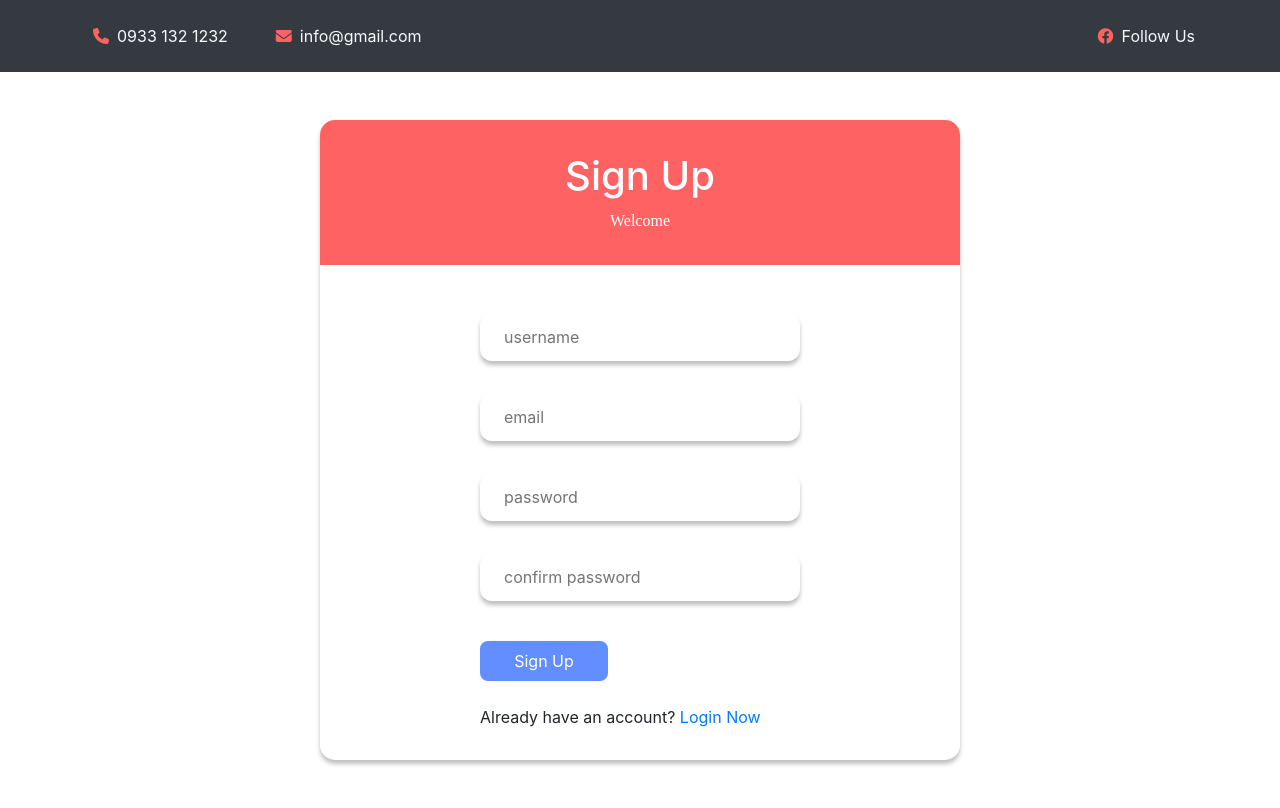
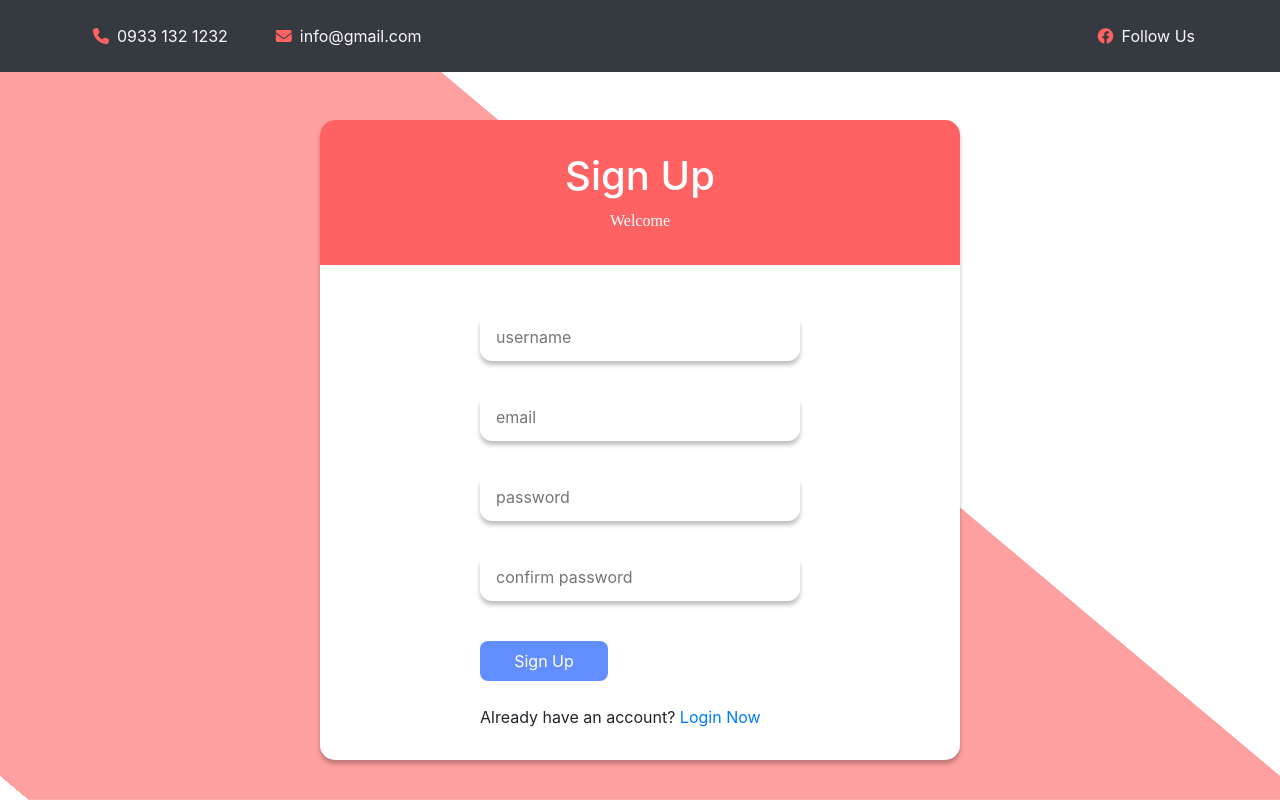
Before and after one commit to trinity-fptu/SWP391_HealthCareProject, an ASP.NET Core app: page /Signup/Signup in a window 1280 px wide. Run offline with ASP.NET Core 8, Linux system fonts and the light colour scheme.

Commit message:
small change

```diff
--- a/SWP391_HealthCareProject/Views/Shared/_Layout.cshtml
+++ b/SWP391_HealthCareProject/Views/Shared/_Layout.cshtml
@@ -5,7 +5,7 @@
     <meta name="viewport" content="width=device-width, initial-scale=1.0" />
     <title>@ViewData["Title"] - SWP391_HealthCareProject</title>
     <link rel="stylesheet" href="~/lib/bootstrap/dist/css/bootstrap.min.css" />
-    <link rel="stylesheet" href="~/css/style.css" asp-append-version="true" />
+    <link rel="stylesheet" href="~/css/style.css" asp-append-version="true" type="text/css" media="screen" runat="server" />
     <link rel="stylesheet" href="~/SWP391_HealthCareProject.styles.css" asp-append-version="true" />
     <link rel="stylesheet" href="https://cdn.jsdelivr.net/npm/bootstrap@4.3.1/dist/css/bootstrap.min.css"
           integrity="sha384-ggOyR0iXCbMQv3Xipma34MD+dH/1fQ784/j6cY/iJTQUOhcWr7x9JvoRxT2MZw1T" crossorigin="anonymous">
--- /dev/null
+++ b/SWP391_HealthCareProject/Views/Shared/_LayoutLogin.cshtml
@@ -0,0 +1,41 @@
+<!DOCTYPE html>
+
+<html>
+<head>
+    <meta charset="UTF-8">
+    <meta http-equiv="X-UA-Compatible" content="IE=edge">
+    <meta name="viewport" content="width=device-width, initial-scale=1.0">
+    <link rel="stylesheet" href="~/css/login.css" asp-append-version="true" type="text/css" media="screen" runat="server" />
+    <link rel="stylesheet" href="https://cdn.jsdelivr.net/npm/bootstrap@4.3.1/dist/css/bootstrap.min.css"
+          integrity="sha384-ggOyR0iXCbMQv3Xipma34MD+dH/1fQ784/j6cY/iJTQUOhcWr7x9JvoRxT2MZw1T" crossorigin="anonymous">
+    <script src="https://code.jquery.com/jquery-3.3.1.slim.min.js"
+            integrity="sha384-q8i/X+965DzO0rT7abK41JStQIAqVgRVzpbzo5smXKp4YfRvH+8abtTE1Pi6jizo"
+            crossorigin="anonymous"></script>
+    <script src="https://cdn.jsdelivr.net/npm/popper.js@1.14.7/dist/umd/popper.min.js"
+            integrity="sha384-UO2eT0CpHqdSJQ6hJty5KVphtPhzWj9WO1clHTMGa3JDZwrnQq4sF86dIHNDz0W1"
+            crossorigin="anonymous"></script>
+    <script src="https://cdn.jsdelivr.net/npm/bootstrap@4.3.1/dist/js/bootstrap.min.js"
+            integrity="sha384-JjSmVgyd0p3pXB1rRibZUAYoIIy6OrQ6VrjIEaFf/nJGzIxFDsf4x0xIM+B07jRM"
+            crossorigin="anonymous"></script>
+    <link rel="stylesheet" href="https://cdnjs.cloudflare.com/ajax/libs/font-awesome/6.2.0/css/all.min.css">
+    <title></title>
+</head>
+<body>
+    <!-- Header -->
+    <section id="title">
+        <nav class="navbar navbar-expand-lg navbar-expand-sm navbar-light bg-dark py-lg-3 py-sm-3">
+            <div class="container">
+                <i class="fa-sharp fa-solid fa-phone icon mx-lg-2 mx-md- mx-sm-2 mx-2"></i><span class="navbar-text text-light">0933 132 1232</span>
+                <i class="fa-solid fa-envelope icon mx-lg-2 mx-md-2 mx-sm-2 mx-2 ml-lg-5"></i><span class="navbar-text text-light">info@gmail.com</span>
+                <span class="ml-auto ">
+                    <i class="fa-brands fa-facebook icon mx-lg-2 mx-md-2 mx-sm-2 mx-2"></i><span class="navbar-text text-light">Follow Us</span>
+                </span>
+            </div>
+        </nav>
+    </section>
+    <div>
+        <div class="background"></div>
+        @RenderBody()
+    </div>
+</body>
+</html>
--- a/SWP391_HealthCareProject/Views/Signup/Signup.cshtml
+++ b/SWP391_HealthCareProject/Views/Signup/Signup.cshtml
@@ -3,43 +3,9 @@
 *@
 @{
     ViewData["Title"] = "Signup Page";
-    Layout = null;
+    Layout = "_LayoutLogin";
 }
-<!DOCTYPE html>
-<html lang="en">
 
-<head>
-    <meta charset="UTF-8">
-    <meta http-equiv="X-UA-Compatible" content="IE=edge">
-    <meta name="viewport" content="width=device-width, initial-scale=1.0">
-    <link rel="stylesheet" href="~/css/signup.css">
-    <link rel="stylesheet" href="https://cdn.jsdelivr.net/npm/bootstrap@4.3.1/dist/css/bootstrap.min.css"
-          integrity="sha384-ggOyR0iXCbMQv3Xipma34MD+dH/1fQ784/j6cY/iJTQUOhcWr7x9JvoRxT2MZw1T" crossorigin="anonymous">
-    <script src="https://code.jquery.com/jquery-3.3.1.slim.min.js"
-            integrity="sha384-q8i/X+965DzO0rT7abK41JStQIAqVgRVzpbzo5smXKp4YfRvH+8abtTE1Pi6jizo"
-            crossorigin="anonymous"></script>
-    <script src="https://cdn.jsdelivr.net/npm/popper.js@1.14.7/dist/umd/popper.min.js"
-            integrity="sha384-UO2eT0CpHqdSJQ6hJty5KVphtPhzWj9WO1clHTMGa3JDZwrnQq4sF86dIHNDz0W1"
-            crossorigin="anonymous"></script>
-    <script src="https://cdn.jsdelivr.net/npm/bootstrap@4.3.1/dist/js/bootstrap.min.js"
-            integrity="sha384-JjSmVgyd0p3pXB1rRibZUAYoIIy6OrQ6VrjIEaFf/nJGzIxFDsf4x0xIM+B07jRM"
-            crossorigin="anonymous"></script>
-    <link rel="stylesheet" href="https://cdnjs.cloudflare.com/ajax/libs/font-awesome/6.2.0/css/all.min.css">
-</head>
-
-<body>
-    <!-- Header -->
-    <section id="title">
-        <nav class="navbar navbar-expand-lg navbar-expand-sm navbar-light bg-dark py-lg-3 py-sm-3">
-            <div class="container">
-                <i class="fa-sharp fa-solid fa-phone icon mx-lg-2 mx-md- mx-sm-2 mx-2"></i><span class="navbar-text text-light">0933 132 1232</span>
-                <i class="fa-solid fa-envelope icon mx-lg-2 mx-md-2 mx-sm-2 mx-2 ml-lg-5"></i><span class="navbar-text text-light">info@gmail.com</span>
-                <span class="ml-auto ">
-                    <i class="fa-brands fa-facebook icon mx-lg-2 mx-md-2 mx-sm-2 mx-2"></i><span class="navbar-text text-light">Follow Us</span>
-                </span>
-            </div>
-        </nav>
-    </section>
 <!-- body -->
 <section id="signup" class="mx-auto my-lg-5 my-5">
     <div class="head">
@@ -48,7 +14,7 @@
     </div>
     <div class="holder">
         <form action="" method="">
-            <input type="text" placeholder="username" class="my-3 mt-5"><br/>
+            <input type="text" placeholder="username" class="my-3 mt-5"><br />
             <input type="text" placeholder="email" class="my-3"><br />
             <input type="password" placeholder="password" class="my-3"><br />
             <input type="password" placeholder="confirm password" class="my-3">
@@ -62,7 +28,3 @@
         </div>
     </div>
 </section>
-
-</body>
-
-</html>
--- a/SWP391_HealthCareProject/wwwroot/css/login.css
+++ b/SWP391_HealthCareProject/wwwroot/css/login.css
@@ -1,5 +1,17 @@
 .icon {
     color: #FF6262;
+}
+
+.background {
+    width: 100%;
+    height: 100%;
+    background-color: #FF6262;
+    position: fixed;
+    bottom: 0;
+    transform: skewX(50deg);
+    z-index: -1;
+    opacity:0.6;
+    right:28rem;
 }
 
 #login {
@@ -7,7 +19,7 @@
     width: 40rem;
     height: 32rem;
     border-radius: 15px;
-
+    background-color:white;
 }
 input {
     box-shadow: 0px 4px 4px rgba(0, 0, 0, 0.25);
@@ -26,7 +38,6 @@
     padding: 2rem;
     color: white;
     text-align: center;
-
 }
 
 .head span {
@@ -47,9 +58,21 @@
     color: white;
     width: 8rem;
     height: 2.5rem;
+    transition:0.5s;
 }
 
+.login-btn:hover{
+    background-color: #3769e8;
+    transform:scale(1.1);
+}
 
+#signup {
+    background-color:white;
+    box-shadow: 0px 4px 4px rgba(0, 0, 0, 0.25);
+    width: 40rem;
+    height: 40rem;
+    border-radius: 15px;
+}
 
 @media only screen and (max-width: 669px) {
     #login {
--- a/SWP391_HealthCareProject/wwwroot/css/signup.css
+++ b/SWP391_HealthCareProject/wwwroot/css/signup.css
@@ -1,5 +1,14 @@
 .icon {
     color: #FF6262;
+}
+
+body {
+    width: 50%;
+    height: 100%;
+    background-color: #FF6262;
+    position: fixed;
+    bottom: 0;
+    transform: skewX(50 deg);
 }
 
 #signup {
@@ -43,17 +52,24 @@
 
 
 
-.login-btn {
+button {
     border-radius: 8px;
     background-color: #628EFF;
     border: none;
     color: white;
     width: 8rem;
     height: 2.5rem;
+    transition: 0.5s;
+}
+
+button:hover{
+    background-color: #3769e8;
+    transform:scale(1.1);
 }
 
 
-
 @media only screen and (max-width: 669px) {
-
+    #signup {
+        width: 30rem;
+    }
 }
```
Also changed, not shown: SWP391_HealthCareProject/Views/Login/Login.cshtml (+1 -38 lines). Lines whose indentation alone changed are shown as unchanged.
